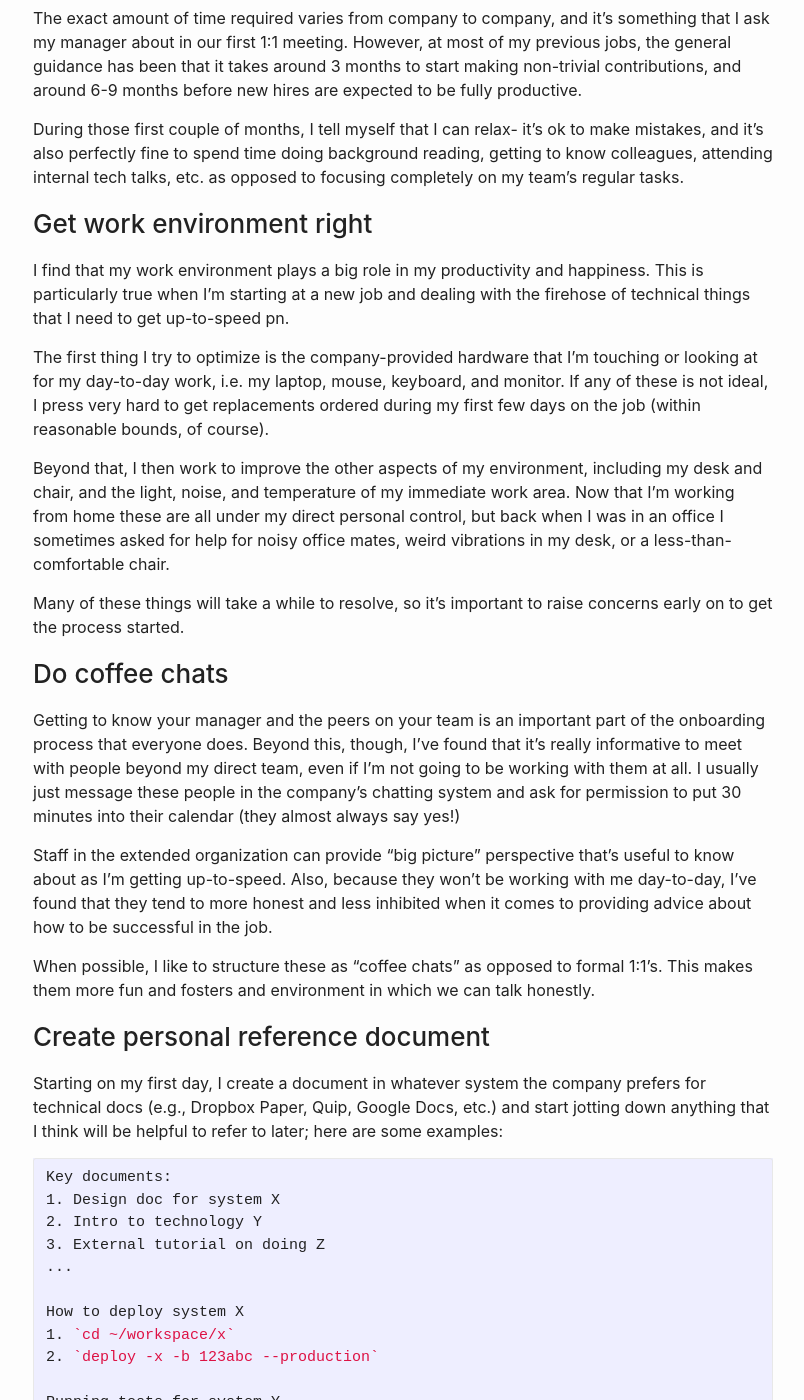
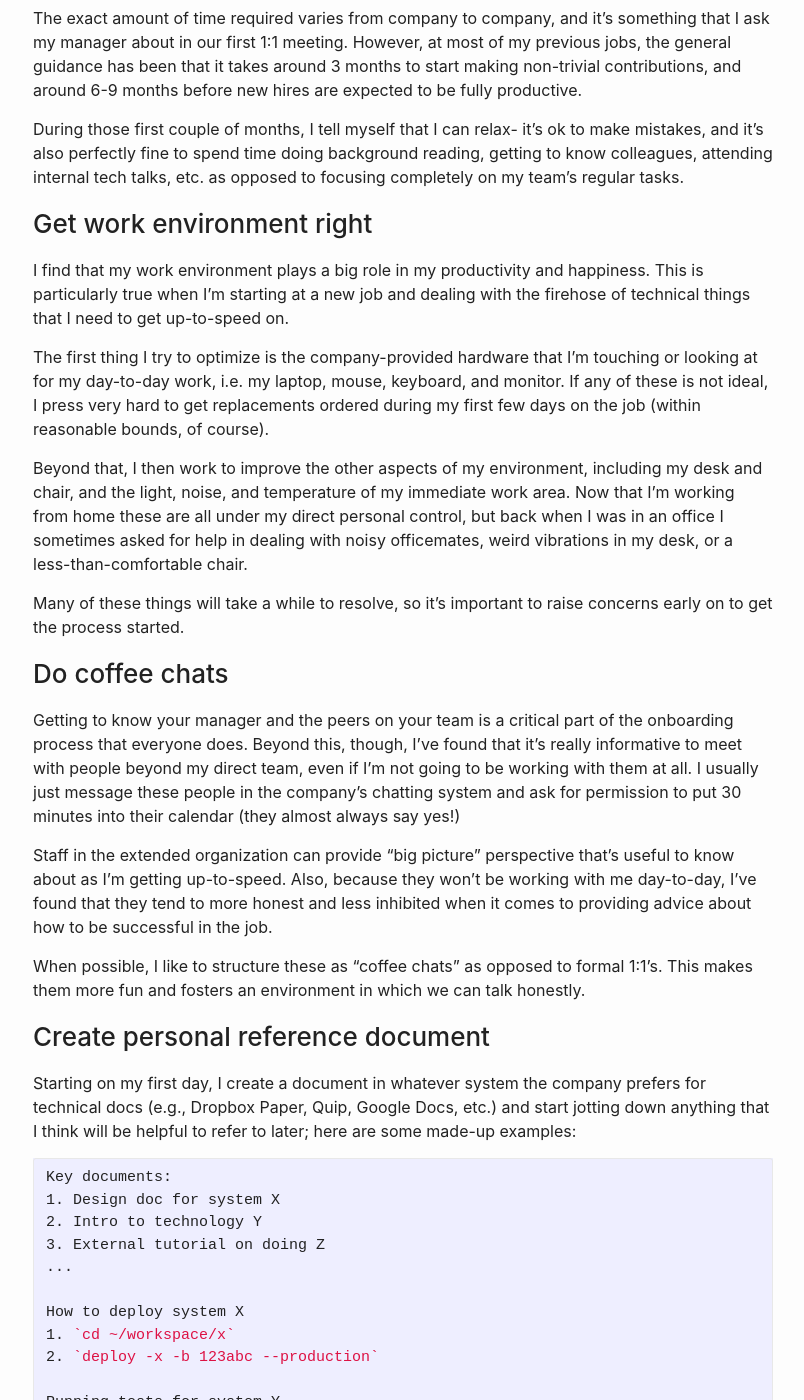
Before and after one commit to yolken/yolken-blog, a Jekyll site: the page built from site/_posts/2021-01-24-starting-a-job.md, in a window 1280 px wide and 1400 px high, scrolled down 1103 px. Shown: the whole window, without its empty margins (237-1041 px from the left). Built offline with Jekyll 4.4.1, drawn with Linux system fonts in a browser that asks for light colours; some of the changed text lies outside the part shown.

Commit message:
More edits

````diff
--- a/site/_posts/2021-01-24-starting-a-job.md
+++ b/site/_posts/2021-01-24-starting-a-job.md
@@ -65,7 +65,7 @@ completely on my team's regular tasks.
 
 I find that my work environment plays a big role in my productivity and happiness.
 This is particularly true when I'm starting at a new job and dealing with the
-firehose of technical things that I need to get up-to-speed pn.
+firehose of technical things that I need to get up-to-speed on.
 
 The first thing I try to optimize is the company-provided hardware that I'm touching
 or looking at for my day-to-day work, i.e. my laptop, mouse, keyboard, and monitor.
@@ -75,7 +75,7 @@ my first few days on the job (within reasonable bounds, of course).
 Beyond that, I then work to improve the other aspects of my environment, including
 my desk and chair, and the light, noise, and temperature of my immediate work area.
 Now that I'm working from home these are all under my direct personal control, but
-back when I was in an office I sometimes asked for help for noisy office mates,
+back when I was in an office I sometimes asked for help in dealing with noisy officemates,
 weird vibrations in my desk, or a less-than-comfortable chair.
 
 Many of these things will take a while to resolve, so it's important to raise
@@ -83,7 +83,7 @@ concerns early on to get the process started.
 
 ### Do coffee chats
 
-Getting to know your manager and the peers on your team is an important part
+Getting to know your manager and the peers on your team is a critical part
 of the onboarding process that everyone does. Beyond this, though, I've found that
 it's really informative to meet with people beyond my direct team, even if I'm
 not going to be working with them at all. I usually just message these people
@@ -96,7 +96,7 @@ be working with me day-to-day, I've found that they tend to more honest and less
 inhibited when it comes to providing advice about how to be successful in the job.
 
 When possible, I like to structure these as "coffee chats" as opposed to formal
-1:1's. This makes them more fun and fosters and environment in which we can
+1:1's. This makes them more fun and fosters an environment in which we can
 talk honestly.
 
 ### Create personal reference document
@@ -104,7 +104,7 @@ talk honestly.
 Starting on my first day, I create a document in whatever system the company
 prefers for technical docs (e.g., Dropbox Paper, Quip, Google Docs, etc.) and
 start jotting down anything that I think will be helpful to refer to later;
-here are some examples:
+here are some made-up examples:
 
 ```markdown
 Key documents:
````
Also changed, not shown: other parts of site/_posts/2021-01-24-starting-a-job.md (+12 -12 lines).
